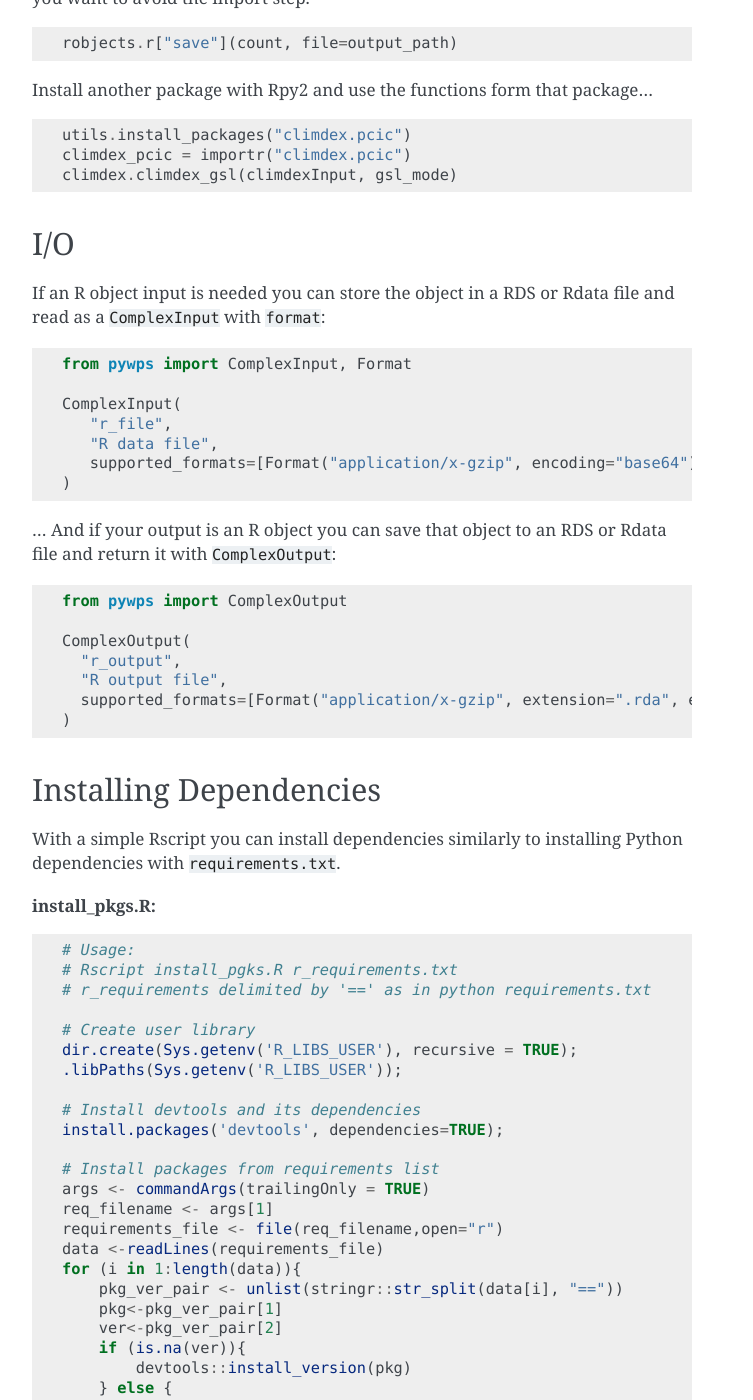
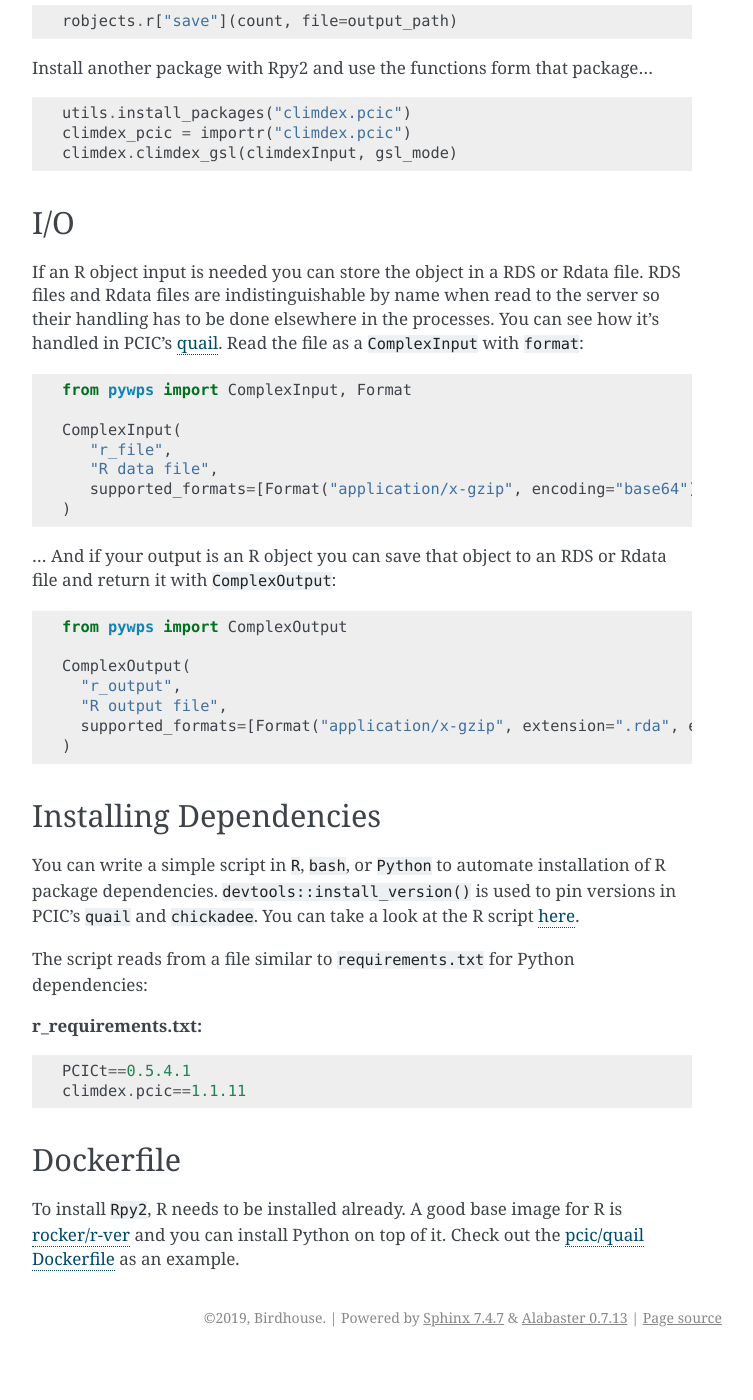
Before and after one commit to bird-house/birdhouse-docs, a Sphinx documentation site: the page built from docs/source/tutorial_r.rst, in a window 1280 px wide and 1400 px high, scrolled down 964 px. Shown: the whole window, without its empty margins (388-1141 px from the left). Built offline with Sphinx 7.4.7, drawn with Linux system fonts in a browser that asks for light colours; pages that are not in the unit, such as notebooks, are missing from menus; after the commit the page ends 2321 px from its top, so only the background shows below that; some of the changed text lies outside the part shown.

Commit message:
Link to install_pkgs.R

```diff
--- a/docs/source/tutorial_r.rst
+++ b/docs/source/tutorial_r.rst
@@ -25,7 +25,7 @@ There’s several R-to-python Python libraries but `Rpy2 <https://rpy2.github.io
    base = importr("base")
    utils = importr("utils")
 
-Then you can use functions from that package with :code:`package.function_name()`. If the R function name has a period '.' it is replaced with an underscore '_' in python.
+Then you can use functions from that package with :code:`package.function_name()`. If the R function name has a period :code:`.` it is replaced with an underscore :code:`_` in python.
 
 .. code-block:: Python
 
@@ -59,7 +59,7 @@ Install another package with Rpy2 and use the functions form that package...
 I/O
 .....
 
-If an R object input is needed you can store the object in a RDS or Rdata file and read as a :code:`ComplexInput` with :code:`format`:
+If an R object input is needed you can store the object in a RDS or Rdata file. RDS files and Rdata files are indistinguishable by name when read to the server so their handling has to be done elsewhere in the processes. You can see how it's handled in PCIC's `quail <https://github.com/pacificclimate/quail/blob/6f89a3f2d2d7effb2ee22bb7e6a8ae1a74c6e6cc/quail/utils.py#L91>`_. Read the file as a :code:`ComplexInput` with :code:`format`:
 
 .. code-block:: Python
 
@@ -87,41 +87,9 @@ If an R object input is needed you can store the object in a RDS or Rdata file a
 
 Installing Dependencies
 .......................
-With a simple Rscript you can install dependencies similarly to installing Python dependencies with :code:`requirements.txt`.
+You can write a simple script in :code:`R`, :code:`bash`, or :code:`Python` to automate installation of R package dependencies. :code:`devtools::install_version()` is used to pin versions in PCIC's :code:`quail` and :code:`chickadee`. You can take a look at the R script `here <https://github.com/pacificclimate/quail/blob/cd60aabcfdcae249921541f6e969de26a2695127/install_pkgs.R>`_.
 
-**install_pkgs.R:**
-
-.. code-block:: R
-
-   # Usage:
-   # Rscript install_pgks.R r_requirements.txt
-   # r_requirements delimited by '==' as in python requirements.txt
-
-   # Create user library
-   dir.create(Sys.getenv('R_LIBS_USER'), recursive = TRUE);
-   .libPaths(Sys.getenv('R_LIBS_USER'));
-
-   # Install devtools and its dependencies
-   install.packages('devtools', dependencies=TRUE);
-
-   # Install packages from requirements list
-   args <- commandArgs(trailingOnly = TRUE)
-   req_filename <- args[1]
-   requirements_file <- file(req_filename,open="r")
-   data <-readLines(requirements_file)
-   for (i in 1:length(data)){
-       pkg_ver_pair <- unlist(stringr::str_split(data[i], "=="))
-       pkg<-pkg_ver_pair[1]
-       ver<-pkg_ver_pair[2]
-       if (is.na(ver)){
-           devtools::install_version(pkg)
-       } else {
-           devtools::install_version(pkg, version = ver);
-       }
-   }
-   close(requirements_file)
-
-Which Reads from a file similar to :code:`requirements.txt` for Python dependencies:
+The script reads from a file similar to :code:`requirements.txt` for Python dependencies:
 
 **r_requirements.txt:**
 
```
Also changed, not shown: other parts of docs/source/tutorial_r.rst (+1 -1 lines).
